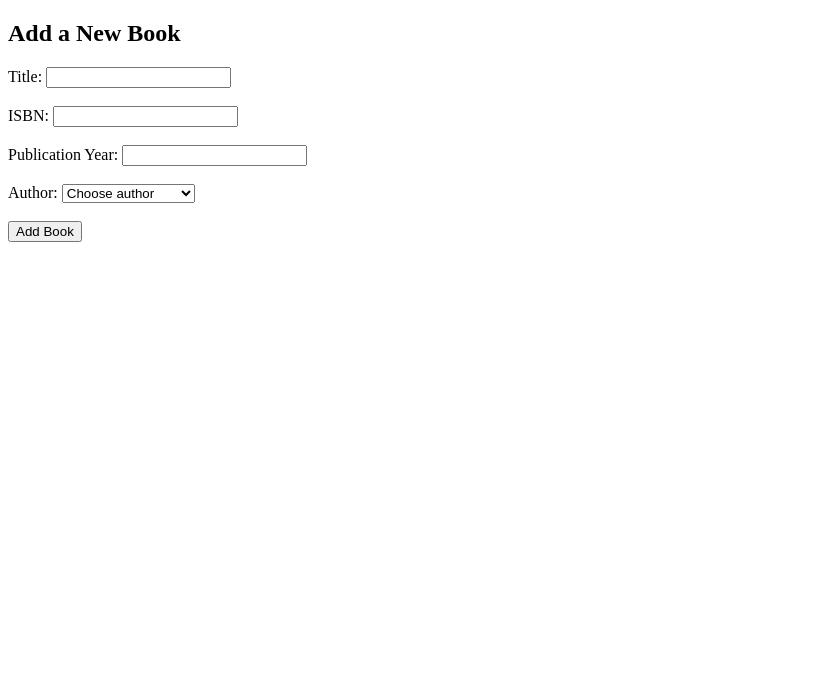
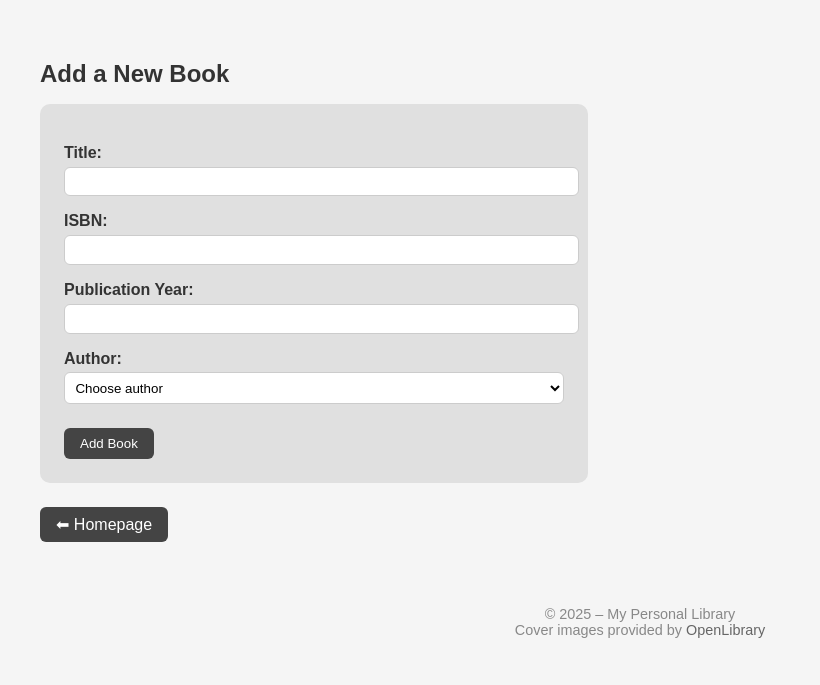
Before and after one commit to Martha-KW/Book_Alchemy, a Flask app: page /add_book in a window 1280 px wide. Shown: the top 685 px of the page, without its empty margins (0-820 px from the left). Run offline with Flask 3, Linux system fonts and the light colour scheme.

Commit message:
UI, UX and Design as Bonus

```diff
--- a/templates/add_book.html
+++ b/templates/add_book.html
@@ -1,22 +1,86 @@
 <!DOCTYPE html>
 <html lang="en">
 <head>
-    <meta charset="UTF-8">
-    <meta name="viewport" content="width=device-width, initial-scale=1.0">
-    <meta http-equiv="X-UA-Compatible" content="ie=edge">
+  <meta charset="UTF-8" />
+  <meta name="viewport" content="width=device-width, initial-scale=1.0"/>
+  <title>Add Book</title>
+  <style>
+
+
+
+    body {
+      background-color: #f5f5f5;
+      font-family: Arial, sans-serif;
+      color: #333;
+      padding: 2rem;
+    }
+
+    h2 {
+      margin-bottom: 1rem;
+    }
+
+    form {
+      background-color: #e0e0e0;
+      padding: 1.5rem;
+      border-radius: 10px;
+      max-width: 500px;
+    }
+
+    label {
+      display: block;
+      margin-top: 1rem;
+      font-weight: bold;
+    }
+
+    input[type="text"],
+    input[type="number"],
+    input[type="date"],
+    select {
+      width: 100%;
+      padding: 0.4rem;
+      margin-top: 0.3rem;
+      border: 1px solid #ccc;
+      border-radius: 6px;
+      background-color: #fff;
+    }
+
+    input[type="submit"],
+    .button-link {
+      margin-top: 1.5rem;
+      background-color: #444;
+      color: white;
+      padding: 0.5rem 1rem;
+      border: none;
+      border-radius: 6px;
+      cursor: pointer;
+      display: inline-block;
+      text-decoration: none;
+      transition: background-color 0.3s ease;
+    }
+
+    input[type="submit"]:hover,
+    .button-link:hover {
+      background-color: #222;
+    }
+
+    .message {
+      color: green;
+      margin-top: 1rem;
+    }
+  </style>
 </head>
 <body>
   <h2>Add a New Book</h2>
 
   <form action="/add_book" method="POST">
     <label for="title">Title:</label>
-  <input type="text" id="title" name="title" required><br><br>
+    <input type="text" id="title" name="title" required>
 
     <label for="isbn">ISBN:</label>
-  <input type="text" id="isbn" name="isbn" required><br><br>
+    <input type="text" id="isbn" name="isbn" required>
 
     <label for="publication_year">Publication Year:</label>
-  <input type="number" id="publication_year" name="publication_year"><br><br>
+    <input type="number" id="publication_year" name="publication_year">
 
     <label for="author_id">Author:</label>
     <select id="author_id" name="author_id" required>
@@ -24,15 +88,22 @@
       {% for author in authors %}
         <option value="{{ author.id }}">{{ author.name }}</option>
       {% endfor %}
-</select><br><br>
-
+    </select>
 
     <input type="submit" value="Add Book">
   </form>
 
+  <a href="{{ url_for('home') }}" class="button-link">⬅ Homepage</a>
+
   {% if message %}
-  <p style="color: green;">{{ message }}</p>
+    <p class="message">{{ message }}</p>
   {% endif %}
+
+<footer style="text-align: center; margin-top: 3rem; padding: 1rem 0; font-size: 0.9rem; color: #888;">
+  &copy; 2025 – My Personal Library<br>
+  Cover images provided by <a href="https://openlibrary.org" target="_blank" style="color: #666; text-decoration: none;">OpenLibrary</a>
+</footer>
+
 
 </body>
 </html>
```
Also changed, not shown: templates/add_author.html (+76 -7 lines), templates/home.html (+72 -31 lines), data/library.sqlite. Lines whose indentation alone changed are shown as unchanged.
